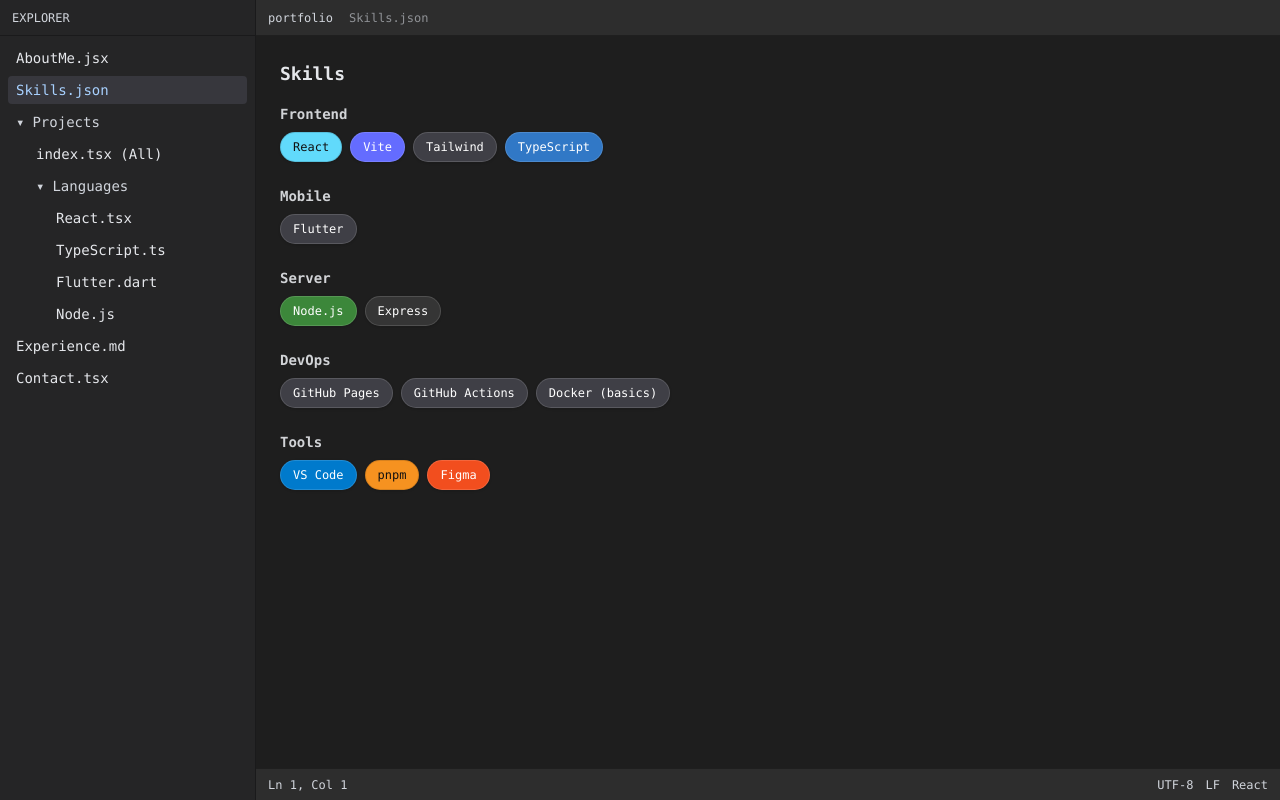
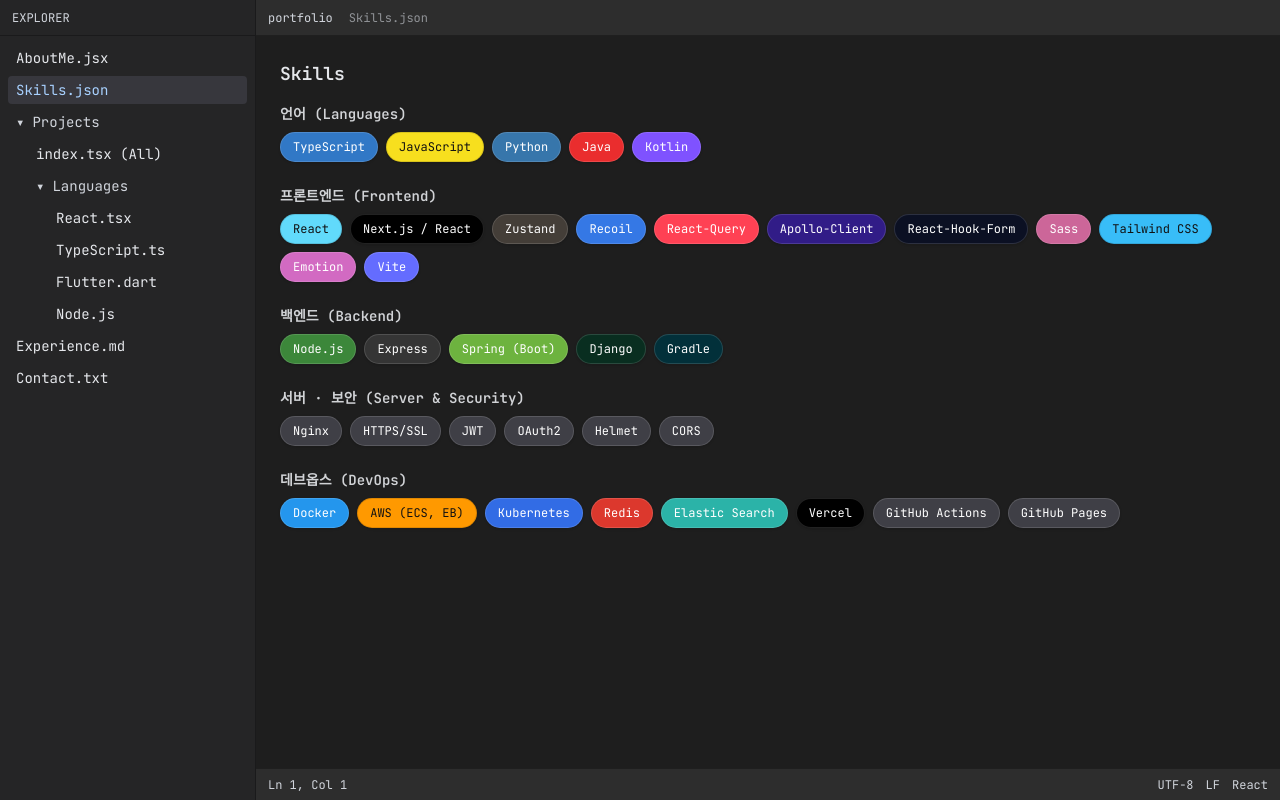
Before and after one commit to Jeongchani/Jeongchani.github.io, a React (Vite) app: page / in a window 1280 px wide. Both pictures are taken after a click on the item "Skills.json". Built offline with nearby package versions, Linux system fonts and the light colour scheme.

Commit message:
2025-09-29
ver 1.0

```diff
--- a/package.json
+++ b/package.json
@@ -11,6 +11,9 @@
     "tailwind:init": "tailwindcss init -p"
   },
   "dependencies": {
+    "@fontsource-variable/inter": "^5.2.8",
+    "@fontsource/jetbrains-mono": "^5.2.8",
+    "@fontsource/noto-sans-kr": "^5.2.8",
     "@tailwindcss/vite": "^4.1.13",
     "framer-motion": "^12.23.19",
     "react": "^19.1.1",
--- a/src/App.jsx
+++ b/src/App.jsx
@@ -1,4 +1,5 @@
 import Layout from "./components/Layout";
+
 
 function App() {
   return <Layout />;
--- a/src/components/Explorer.jsx
+++ b/src/components/Explorer.jsx
@@ -3,17 +3,22 @@
 function Explorer({ activeFile, setActiveFile, selectedLanguages, setSelectedLanguages }) {
   const [open, setOpen] = useState({ projects: true, languages: true });
 
+  const handleOpen = (file) => {
+    setActiveFile(file);
+    if (file !== "Projects/index.tsx") setSelectedLanguages([]);
+  };
+
   const Item = ({ file, label, onClick }) => (
     <li
       className={`cursor-pointer px-2 py-1 rounded ${activeFile === file ? "bg-[#37373d] text-[#a8d1ff]" : "hover:bg-[#2f2f34]"}`}
-      onClick={onClick || (() => setActiveFile(file))}
+      onClick={onClick || (() => handleOpen(file))}
     >
       {label || file}
     </li>
   );
 
   const addLang = (lang) => {
-    setActiveFile("Projects/index.tsx"); // ensure Projects grid is visible
+    setActiveFile("Projects/index.tsx"); // Projects 그리드 띄우기
     setSelectedLanguages((prev) => (prev.includes(lang) ? prev : [...prev, lang]));
   };
 
@@ -24,8 +29,8 @@
         <ul className="space-y-1">
           <Item file="AboutMe.jsx" label="AboutMe.jsx" />
 
-          {/* Skills single */}
-          <Item file="Skills.json" label="Skills.json" />
+          {/* Skills.json */}
+              <Item file="Skills.json" label="Skills.json" />
 
           {/* Projects root */}
           <li
@@ -37,7 +42,8 @@
           {open.projects && (
             <ul className="ml-5 space-y-1">
               <Item file="Projects/index.tsx" label="index.tsx (All)" />
-              {/* Languages folder */}
+
+              {/* Languages */}
               <li
                 className="cursor-pointer px-2 py-1 rounded flex items-center gap-2 text-gray-300 hover:bg-[#2f2f34] select-none"
                 onClick={() => setOpen((s) => ({ ...s, languages: !s.languages }))}
@@ -54,12 +60,10 @@
               )}
             </ul>
           )}
-
-          {/* Experience */}
+          {/* Experience.md */}
           <Item file="Experience.md" label="Experience.md" />
-
-          {/* Contact */}
-          <Item file="Contact.tsx" label="Contact.tsx" />
+          {/* Contact.tsx */}
+          <Item file="Contact.txt" label="Contact.txt" />
         </ul>
       </div>
     </aside>
--- a/src/components/Layout.jsx
+++ b/src/components/Layout.jsx
@@ -1,10 +1,17 @@
-import { useState } from "react";
+import { useState, useEffect } from "react";
 import Explorer from "./Explorer";
 import MainContent from "./MainContent";
 
 function Layout() {
   const [activeFile, setActiveFile] = useState("AboutMe.jsx");
   const [selectedLanguages, setSelectedLanguages] = useState([]);
+
+  // 다른 페이지로 이동하면 언어 탭 초기화
+  useEffect(() => {
+    if (activeFile !== "Projects/index.tsx" && selectedLanguages.length) {
+      setSelectedLanguages([]);
+    }
+  }, [activeFile]);
 
   return (
     <div className="flex h-screen bg-[#1e1e1e] text-gray-200 font-mono">
@@ -18,15 +25,19 @@
 
       {/* Main */}
       <div className="flex-1 flex flex-col">
-        {/* Top bar with accumulating language tabs */}
-        <div className="h-9 bg-[#2d2d2d] border-b border-black/30 flex items-center px-3 text-xs text-gray-300 overflow-x-auto">
-          <div className="mr-4">portfolio</div>
-          <div className="opacity-60 mr-2">{activeFile}</div>
+        {/* Top bar: VS Code 스타일 탭 */}
+        <div className="h-9 bg-[#2d2d2d] border-b border-black/30 flex items-stretch px-3 text-xs text-gray-300 overflow-x-auto">
+          <div className="mr-4 flex items-center">portfolio</div>
+          <div className="opacity-60 mr-2 flex items-center">{activeFile}</div>
 
-          <div className="flex items-center gap-2">
+          {/* 누적 언어 탭들 */}
+          <div className="flex items-stretch gap-[1px]">
             {selectedLanguages.map((lang) => (
-              <div key={lang} className="inline-flex items-center gap-2 rounded bg-[#1f1f1f] border border-white/10 px-2 py-0.5">
-                <span>{lang}</span>
+              <div
+                key={lang}
+                className="h-full inline-flex items-center gap-2 px-3 border border-white/10 border-b-0 bg-[#1f1f1f] hover:bg-[#232323]"
+              >
+                <span className="whitespace-nowrap">{lang}</span>
                 <button
                   className="opacity-70 hover:opacity-100"
                   onClick={() => {
--- a/src/components/MainContent.jsx
+++ b/src/components/MainContent.jsx
@@ -15,7 +15,7 @@
 
       {activeFile === "Experience.md" && <Experience />}
 
-      {activeFile === "Contact.tsx" && <Contact />}
+      {activeFile === "Contact.txt" && <Contact />}
     </main>
   );
 }
--- a/src/data/skills.js
+++ b/src/data/skills.js
@@ -1,8 +1,47 @@
-// JSON처럼 보여주기 좋은 단순 맵 구조
+// src/data/skills.js
+// 그룹 재정의: Languages, Frontend, Backend, Server & Security, DevOps
 export const skills = {
-  Frontend: ["React", "Vite", "Tailwind", "TypeScript"],
-  Mobile: ["Flutter"],
-  Server: ["Node.js", "Express"],
-  DevOps: ["GitHub Pages", "GitHub Actions", "Docker (basics)"],
-  Tools: ["VS Code", "pnpm", "Figma"]
+  Languages: ["TypeScript", "JavaScript", "Python", "Java", "Kotlin"],
+
+  Frontend: [
+    "React",
+    "Next.js / React",
+    "Zustand",
+    "Recoil",
+    "React-Query",
+    "Apollo-Client",
+    "React-Hook-Form",
+    "Sass",
+    "Tailwind CSS",
+    "Emotion",
+    "Vite"
+  ],
+
+  Backend: [
+    "Node.js",
+    "Express",
+    "Spring (Boot)",
+    "Django",
+    "Gradle"
+  ],
+
+  "Server & Security": [
+    "Nginx",
+    "HTTPS/SSL",
+    "JWT",
+    "OAuth2",
+    "Helmet",
+    "CORS"
+  ],
+
+  DevOps: [
+    "Docker",
+    "AWS (ECS, EB)",
+    "Kubernetes",
+    "Redis",
+    "Elastic Search",
+    "Vercel",
+    "GitHub Actions",
+    "GitHub Pages"
+  ]
 };
--- a/src/sections/Contact.jsx
+++ b/src/sections/Contact.jsx
@@ -19,7 +19,7 @@
           <li>
             <span className="text-gray-400">Email:</span>{" "}
             <a className="text-[#8cc8ff] hover:underline" href="mailto:example@email.com">
-              example@email.com
+              idgachan@gmail.com
             </a>
           </li>
         </ul>
--- a/src/sections/Skills.jsx
+++ b/src/sections/Skills.jsx
@@ -1,5 +1,15 @@
+// src/sections/Skills.jsx
 import { skills } from "../data/skills";
 import { SKILL_COLORS } from "../data/skillColors";
+
+const ORDER = ["Languages", "Frontend", "Backend", "Server & Security", "DevOps"];
+const LABELS = {
+  Languages: "언어 (Languages)",
+  Frontend: "프론트엔드 (Frontend)",
+  Backend: "백엔드 (Backend)",
+  "Server & Security": "서버 · 보안 (Server & Security)",
+  DevOps: "데브옵스 (DevOps)"
+};
 
 function getReadableText(bgHex) {
   const hex = (bgHex || "").replace("#","");
@@ -34,13 +44,16 @@
 }
 
 export default function Skills() {
-  const categories = Object.keys(skills);
+  const ordered = ORDER.filter((k) => skills[k]).concat(
+    Object.keys(skills).filter((k) => !ORDER.includes(k))
+  );
+
   return (
     <div>
       <h2 className="text-lg font-semibold mb-4">Skills</h2>
       <div className="space-y-4">
-        {categories.map((cat) => (
-          <CategoryGrid key={cat} title={cat} items={skills[cat]} />
+        {ordered.map((cat) => (
+          <CategoryGrid key={cat} title={LABELS[cat] || cat} items={skills[cat]} />
         ))}
       </div>
     </div>
--- a/src/styles/global.css
+++ b/src/styles/global.css
@@ -1 +1,23 @@
 @import "tailwindcss";
+
+/* 폰트 스택 */
+:root{
+  --font-sans: "Inter Variable","Noto Sans KR",system-ui,-apple-system,"Segoe UI",Roboto,"Helvetica Neue",Arial,"Apple SD Gothic Neo","Noto Sans",sans-serif;
+  --font-mono: "JetBrains Mono",ui-monospace,SFMono-Regular,Menlo,Monaco,Consolas,"Liberation Mono","Courier New",monospace;
+}
+
+/* 전역 적용 */
+html,body{
+  font-family: var(--font-sans);
+  -webkit-font-smoothing: antialiased;
+  text-rendering: optimizeLegibility;
+}
+
+/* 코드/터미널에서 쓰는 헬퍼 */
+.mono{ font-family: var(--font-mono); }
+
+/* (선택) 공통 패널 클래스들 — 일반 CSS로 작성하면 v4에서도 경고 없음 */
+.panel{ border-radius:8px; border:1px solid rgba(0,0,0,.2); background:#101214; overflow:hidden; }
+.panel__title{ font-size:11px; text-transform:uppercase; letter-spacing:.2em; padding:.5rem .75rem; border-bottom:1px solid rgba(255,255,255,.1); color:rgba(110,231,183,.9); background:#0d1512; }
+.panel__body{ padding:1rem; font-size:.875rem; }
+.terminal-line{ font-family: var(--font-mono); font-size:13px; color:#A7F3D0; }
--- a/tailwind.config.js
+++ b/tailwind.config.js
@@ -1,11 +1,14 @@
 /** @type {import('tailwindcss').Config} */
+// tailwind.config.js
 export default {
-  content: [
-    "./index.html",
-    "./src/**/*.{js,ts,jsx,tsx}",
-  ],
+  content: ["./index.html", "./src/**/*.{js,jsx,ts,tsx}"],
   theme: {
-    extend: {},
+    extend: {
+      fontFamily: {
+        sans: ["Inter", "Noto Sans KR", "system-ui", "sans-serif"],
+        mono: ["JetBrains Mono", "ui-monospace", "SFMono-Regular", "D2Coding", "Menlo", "monospace"],
+      },
+    },
   },
   plugins: [],
 };
```
Also changed, not shown: src/main.jsx (+10 -1 lines), src/sections/AboutMe.jsx (+44 -29 lines), 1 other file (tests, documents, lock files or other folders).
